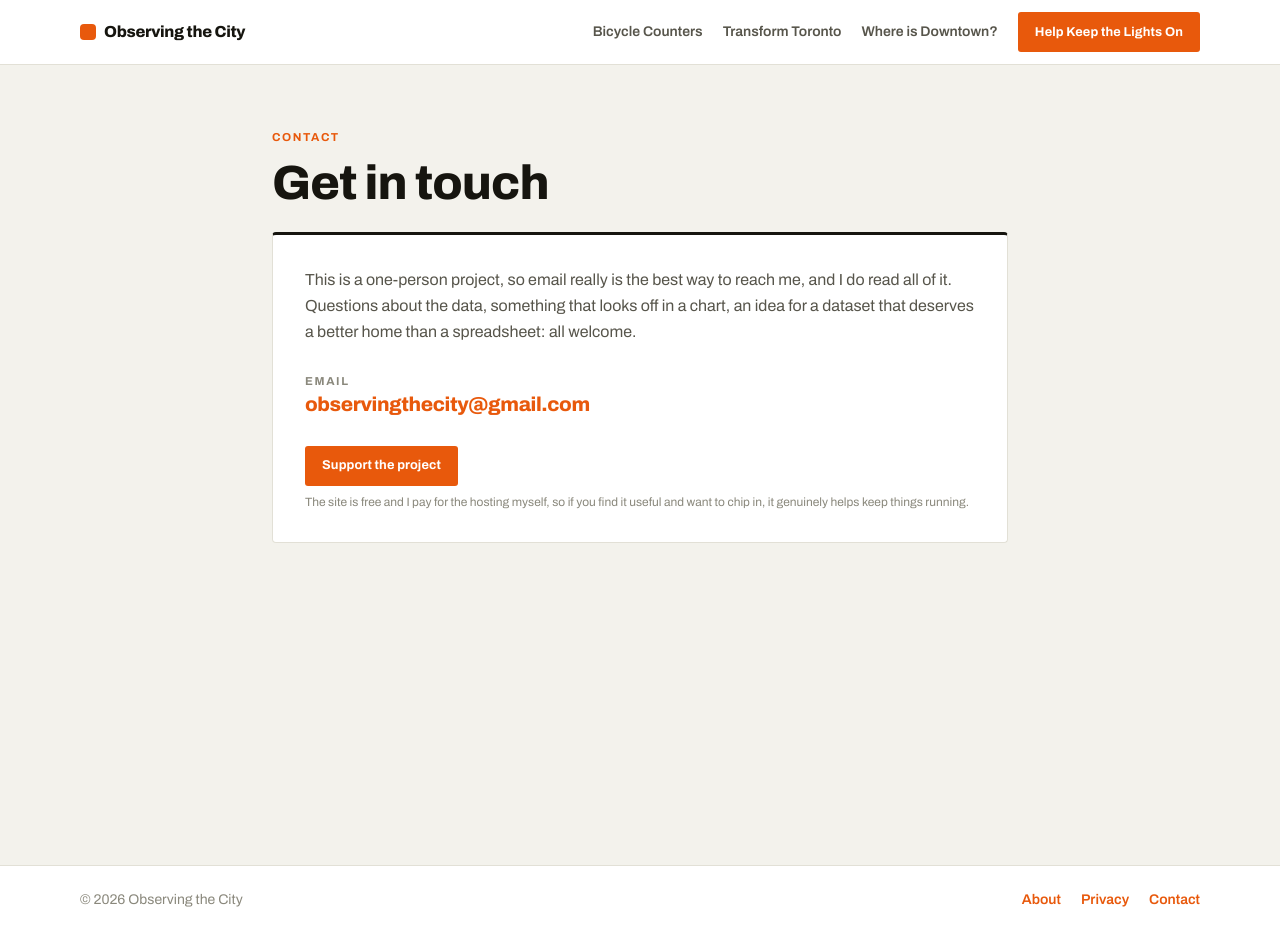
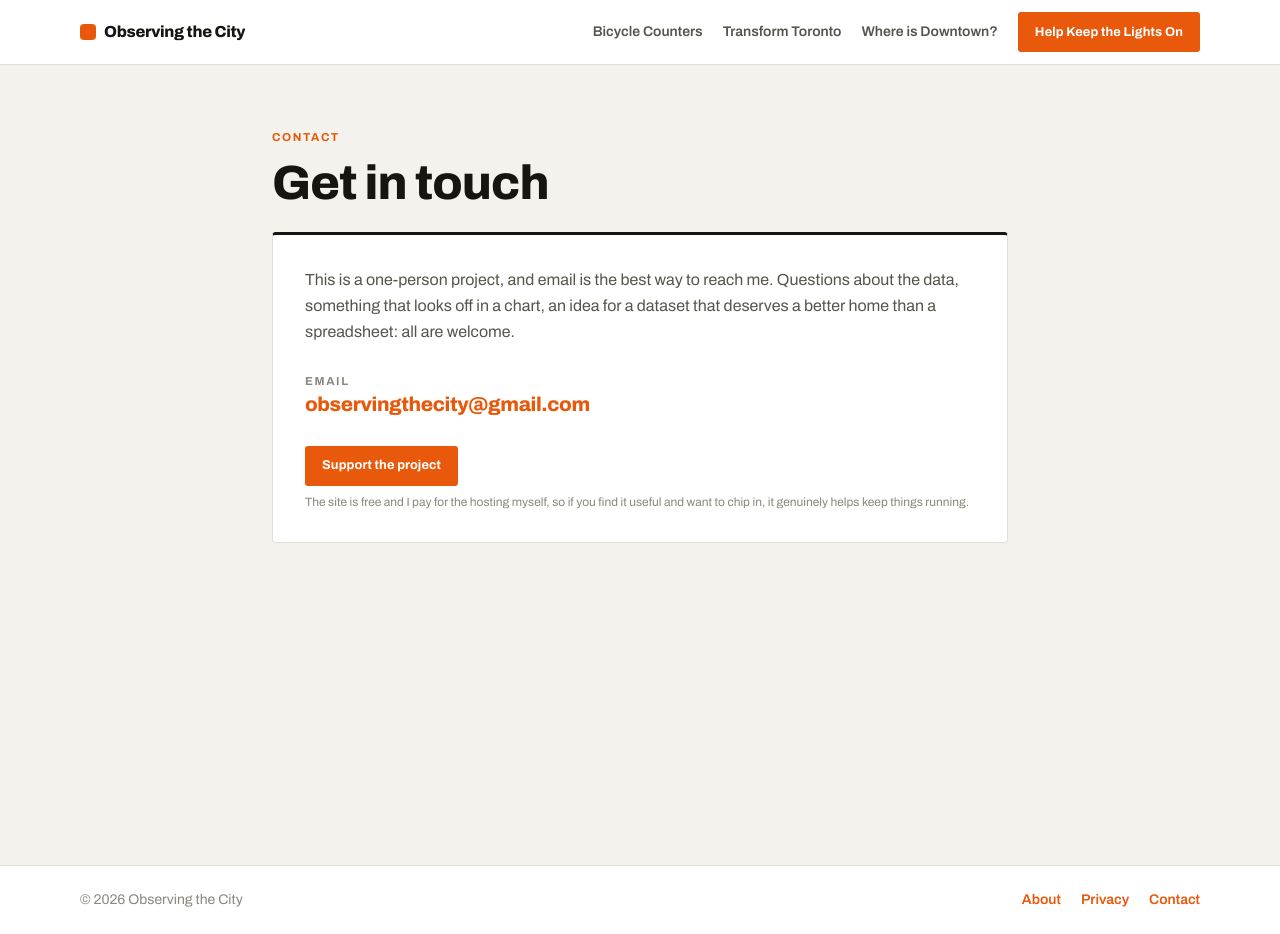
Before and after one commit to IsaacBerman/toronto-bike-counters, a Next.js app: page /contact in a window 1280 px wide. Built offline with nearby package versions, Linux system fonts and the light colour scheme.

Commit message:
update contact

```diff
--- a/app/contact/page.js
+++ b/app/contact/page.js
@@ -18,9 +18,8 @@ export default function ContactPage() {
 
           <div className="dd-panel-ruled p-6 sm:p-8 space-y-5" style={{ color: 'var(--ink-2)' }}>
             <p className="text-base leading-relaxed">
-              This is a one-person project, so email really is the best way to reach me, and I do
-              read all of it. Questions about the data, something that looks off in a chart, an idea
-              for a dataset that deserves a better home than a spreadsheet: all welcome.
+              This is a one-person project, and email is the best way to reach me. Questions about the data, something that looks off in a chart, an idea
+              for a dataset that deserves a better home than a spreadsheet: all are welcome.
             </p>
 
             <div className="pt-2">
```
